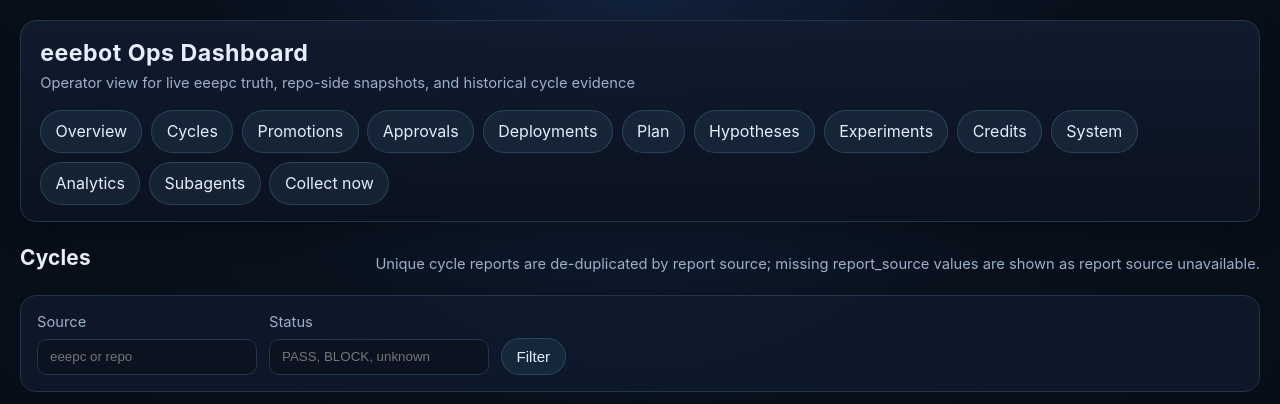
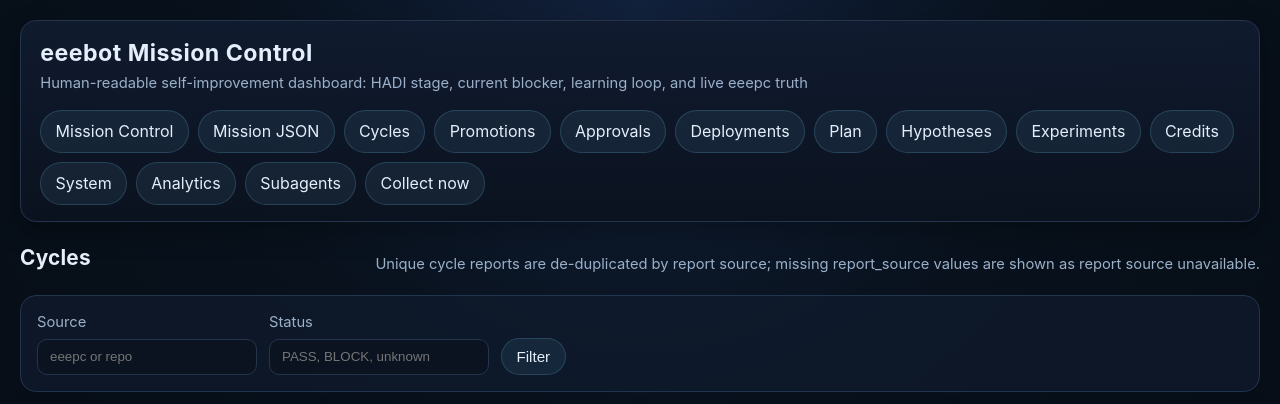
Before and after one commit to ozand/eeebot-self-evolving, a Python web app: template ops/dashboard/src/nanobot_ops_dashboard/templates/cycles.html in a window 1280 px wide. Shown: the top 404 px of the page. Run offline with Jinja, Linux system fonts and the light colour scheme; the template is opened without the code that fills it, so the values that code supplies are empty.

```diff
--- a/ops/dashboard/src/nanobot_ops_dashboard/templates/base.html
+++ b/ops/dashboard/src/nanobot_ops_dashboard/templates/base.html
@@ -4,7 +4,7 @@
     <meta charset="utf-8">
     <meta http-equiv="refresh" content="30">
     <meta name="viewport" content="width=device-width, initial-scale=1">
-    <title>{{ title or 'eeebot Ops Dashboard' }}</title>
+    <title>{{ title or 'eeebot Mission Control' }}</title>
     <style>
       :root {
         color-scheme: dark;
@@ -436,11 +436,12 @@
     <div class="shell">
       <header class="topbar">
         <div class="brand">
-          <h1>eeebot Ops Dashboard</h1>
-          <div class="subtitle">Operator view for live eeepc truth, repo-side snapshots, and historical cycle evidence</div>
+          <h1>eeebot Mission Control</h1>
+          <div class="subtitle">Human-readable self-improvement dashboard: HADI stage, current blocker, learning loop, and live eeepc truth</div>
         </div>
         <nav class="nav">
-          <a href="/">Overview</a>
+          <a href="/">Mission Control</a>
+          <a href="/api/mission-control">Mission JSON</a>
           <a href="/cycles">Cycles</a>
           <a href="/promotions">Promotions</a>
           <a href="/approvals">Approvals</a>
```
Also changed, not shown: ops/dashboard/tests/test_app.py (+9 -1 lines).
